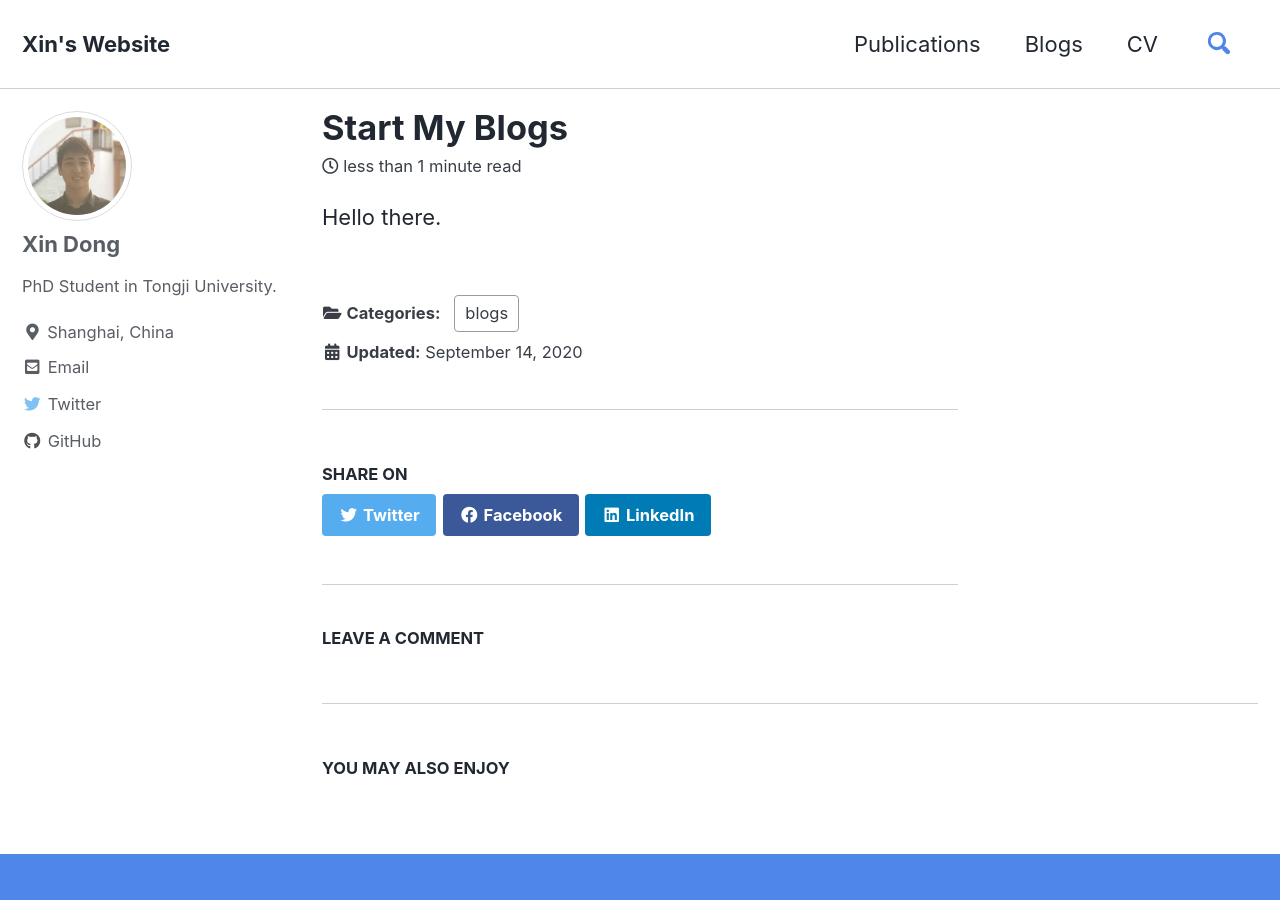
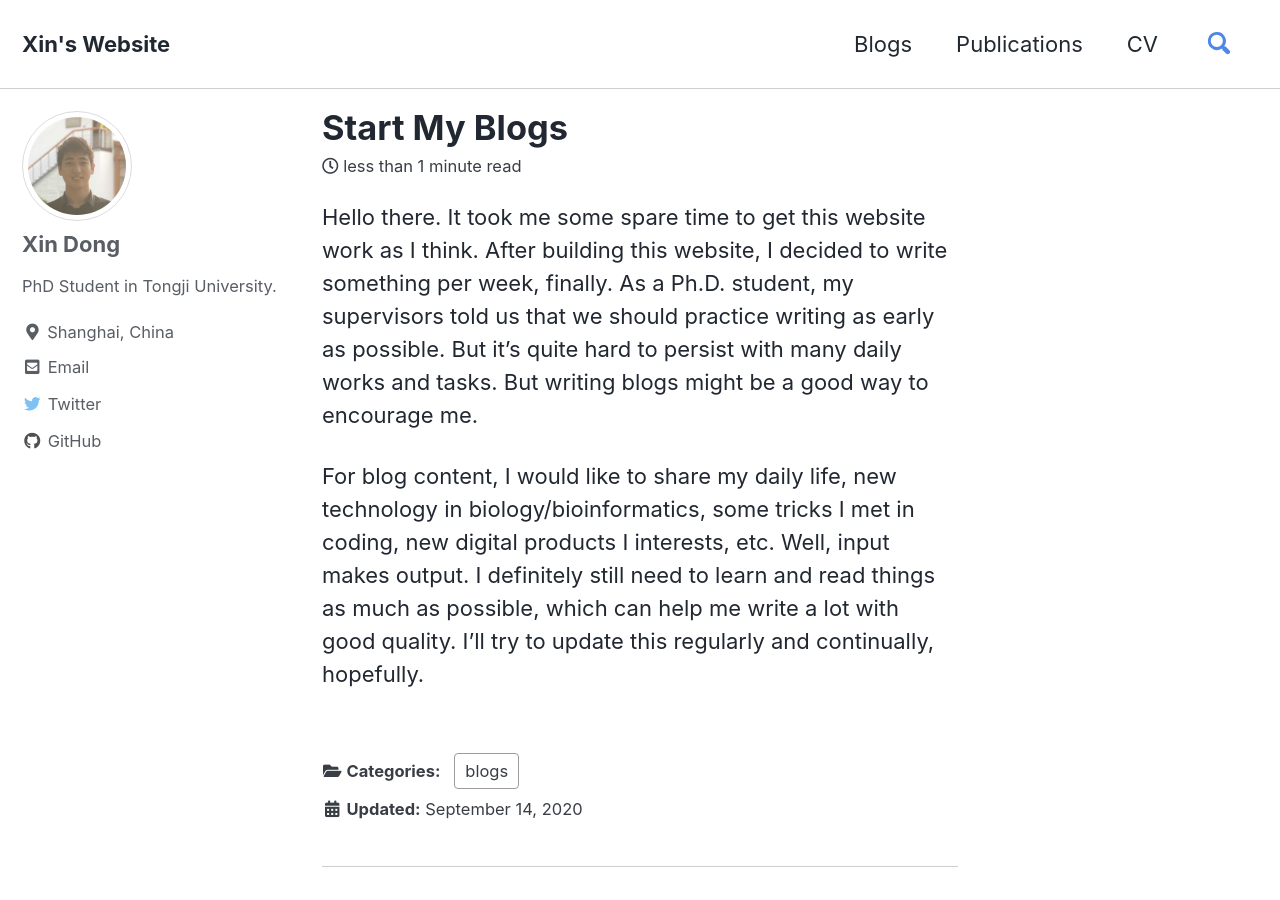
Before and after one commit to xindong95/xindong95.github.io, a Jekyll site: the page built from _posts/2020-09-14-Start-my-blog.md, in a window 1280 px wide and 900 px high. Built offline with Jekyll 4.4.1, drawn with Linux system fonts in a browser that asks for light colours; cached includes are drawn as plain includes; comment, search, counter and statistics services are not loaded.

Commit message:
add bolg

```diff
--- a/_data/navigation.yml
+++ b/_data/navigation.yml
@@ -1,8 +1,8 @@
 # main links
 main:
+  - title: "Blogs"
+    url: /blogs/
   - title: "Publications"
     url: /publications/
-  - title: "Blogs"
-    url: /blogs/
   - title: "CV"
     url: /cv/
--- a/_posts/2020-09-14-Start-my-blog.md
+++ b/_posts/2020-09-14-Start-my-blog.md
@@ -6,4 +6,6 @@ categories:
   - blogs
 ---
 
-Hello there.
+Hello there. It took me some spare time to get this website work as I think. After building this website, I decided to write something per week, finally. As a Ph.D. student, my supervisors told us that we should practice writing as early as possible. But it's quite hard to persist with many daily works and tasks. But writing blogs might be a good way to encourage me.
+
+For blog content, I would like to share my daily life, new technology in biology/bioinformatics, some tricks I met in coding, new digital products I interests, etc. Well, input makes output. I definitely still need to learn and read things as much as possible, which can help me write a lot with good quality. I'll try to update this regularly and continually, hopefully.
```
